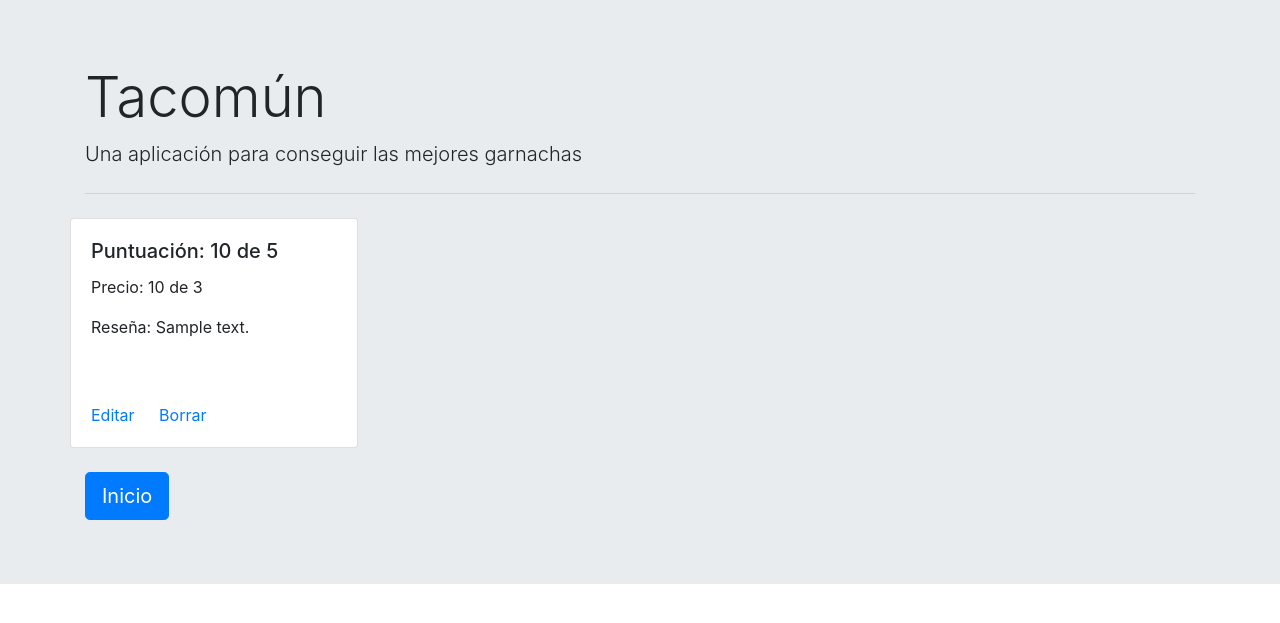
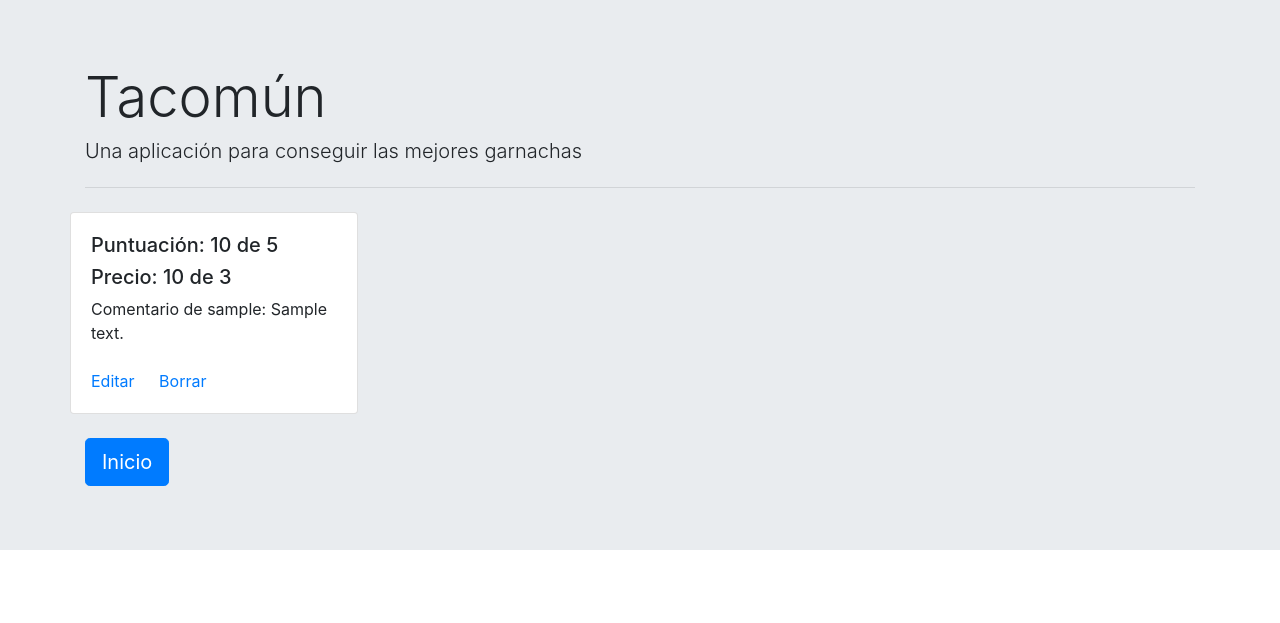
Before and after one commit to Acatziin/tacomun, a Django app: page /place/detail/view_evaluation/1 in a window 1280 px wide. Shown: the top 623 px of the page. Run offline with Django 3.2, Linux system fonts and the light colour scheme; tables that the repository leaves empty hold one stand-in row (values such as "Sample post"); some libraries are stand-ins or nearby versions.

Commit message:
Formato en vista de evaluaciones

```diff
--- a/places/templates/base.html
+++ b/places/templates/base.html
@@ -12,7 +12,7 @@
     <div class="jumbotron jumbotron-fluid">
         <div class="container">
             <h1 class="display-4">Tacomún</h1>
-            <p class="lead">Una aplicación para conseguir las mejores garnachas</p>
+            <h5 class="lead">Una aplicación para conseguir las mejores garnachas</h5>
             <hr class="my-4">
 
             {% block content %}
--- a/places/templates/view_evaluation.html
+++ b/places/templates/view_evaluation.html
@@ -8,9 +8,9 @@
         {% for evaluation in evaluations %}
             <div class="card" style="width: 18rem;">
                 <div class="card-body">
-                    <h5 class="card-title">Puntuación: {{ evaluation.score }} de 5</h5>
-                    <p>Precio: {{ evaluation.price }} de 3</p>
-                    <p>Reseña: {{ evaluation.comment }}</p>
+                    <h5>Puntuación: {{ evaluation.score }} de 5</h5>
+                    <h5>Precio: {{ evaluation.price }} de 3</h5>
+                    <h7>Comentario de {{evaluation.user.username}}: {{ evaluation.comment }}</h7>
                     <br><br>
                     <a href="{% url 'edit_evaluation' %}" class="card-link">Editar</a>
                     <a href="{% url 'delete_evaluation' %}" class="card-link">Borrar</a>
--- a/places/urls.py
+++ b/places/urls.py
@@ -9,7 +9,7 @@ urlpatterns = [
     path('place/delete/<int:place_id>', views.delete_place, name = 'delete_place'),
     path('place/detail/add_evaluation/<int:place_id>', views.add_evaluation, name = 'add_evaluation'),
     path('place/detail/view_evaluation/<int:place_id>', views.view_evaluation, name = 'view_evaluation'),
-    path('place/detail/delete_evaluation/', views.delete_evaluation, name = 'delete_evaluation'),
-    path('place/detail/edit_evaluation/', views.edit_evaluation, name = 'edit_evaluation')
+    path('place/detail/delete_evaluation/<int:evalplace_id', views.delete_evaluation, name = 'delete_evaluation'),
+    path('place/detail/edit_evaluation/<int:evalplace_id', views.edit_evaluation, name = 'edit_evaluation')
 
 ]
--- a/places/views.py
+++ b/places/views.py
@@ -100,12 +100,12 @@ def edit_evaluation(request, place_id):
     else:
         return redirect('login')
 
-def delete_evaluation(request):
-    #place = Place.objects.get(id=eval_id)
+def delete_evaluation(request, evalplace_id):
+    evaluation= EvalPlace.objects.get(id=evalplace_id)
     user = request.user
     if request.user.is_authenticated:
-        if user.id == place.user.id:
-            place.delete()
+        if user.id == evalplace.user.id:
+            evaluation.delete()
             return render(request, 'delete_evaluation.html')
         else:
             return render(request, 'delete_error.html')
```
